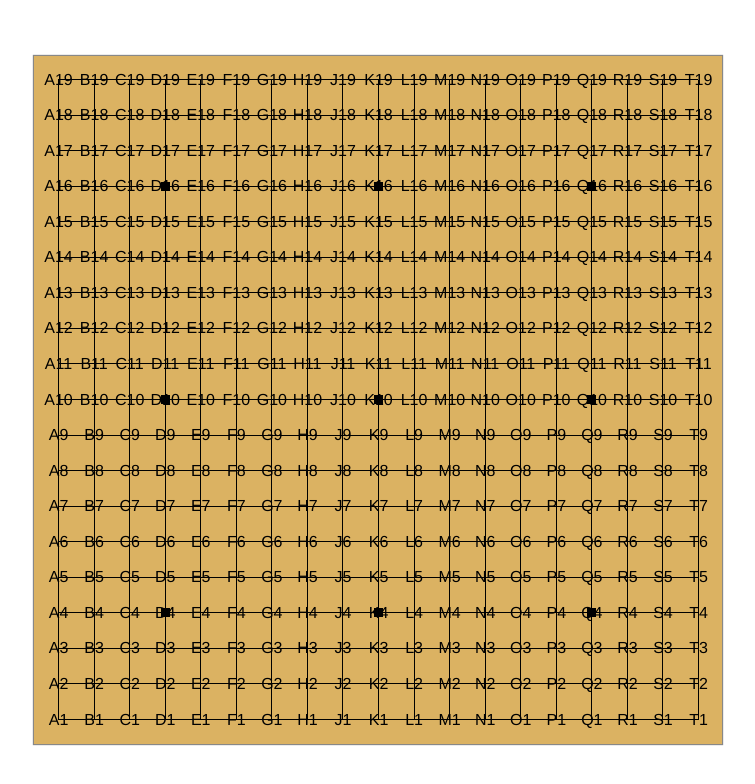
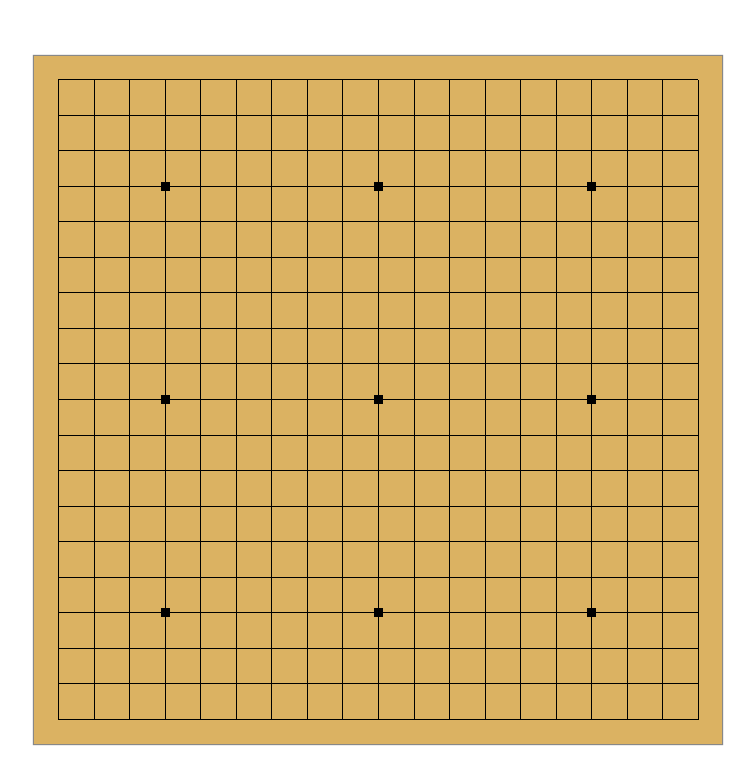
Before and after one commit to LucasYang/GO, a Vue app: page / in a window 1280 px wide. Shown: the top 784 px of the page, without its empty margins (262-1017 px from the left). Built offline with nearby package versions, Linux system fonts and the light colour scheme.

Commit message:
build for production

```diff
--- a/src/components/Grid.vue
+++ b/src/components/Grid.vue
@@ -22,7 +22,7 @@
         :style="'left: calc(' + (index*5.55555555)+'%' + ' - 4px)' "
         :class="{'board-point black': pointed_grid.includes(ver_label+hor_label) }"
       >
-        {{ver_label+hor_label}}
+        <!-- {{ver_label+hor_label}} -->
         <Stone
           v-if="showStone(ver_label+hor_label)"
           :player="determinePlayerType(ver_label+hor_label)"
@@ -364,6 +364,7 @@ export default {
   align-items: center;
   justify-content: center;
   cursor: pointer;
+  user-select: none;
 }
 
 .board-point:hover {
```
Also changed, not shown: 1 other file (tests, documents, lock files or other folders).
